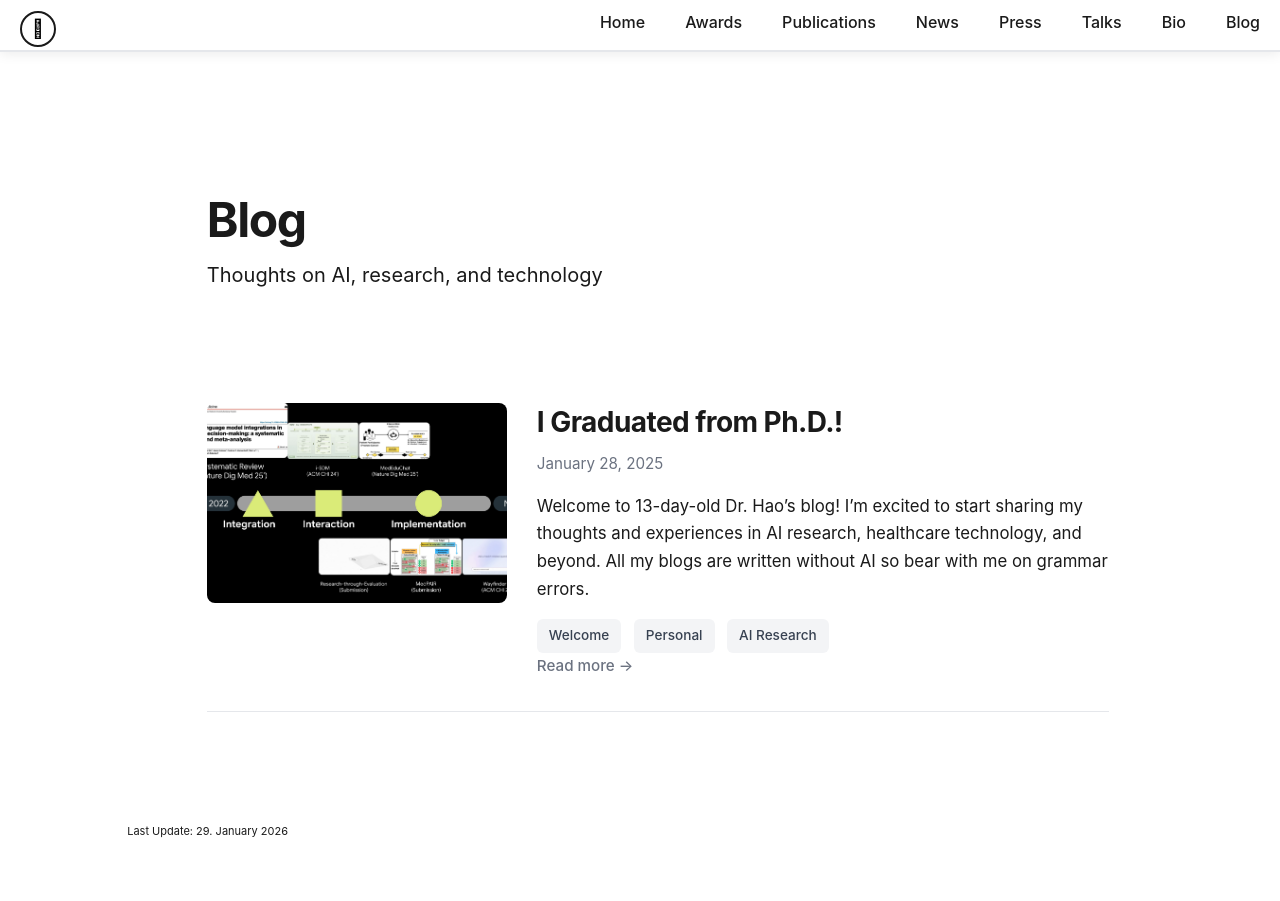
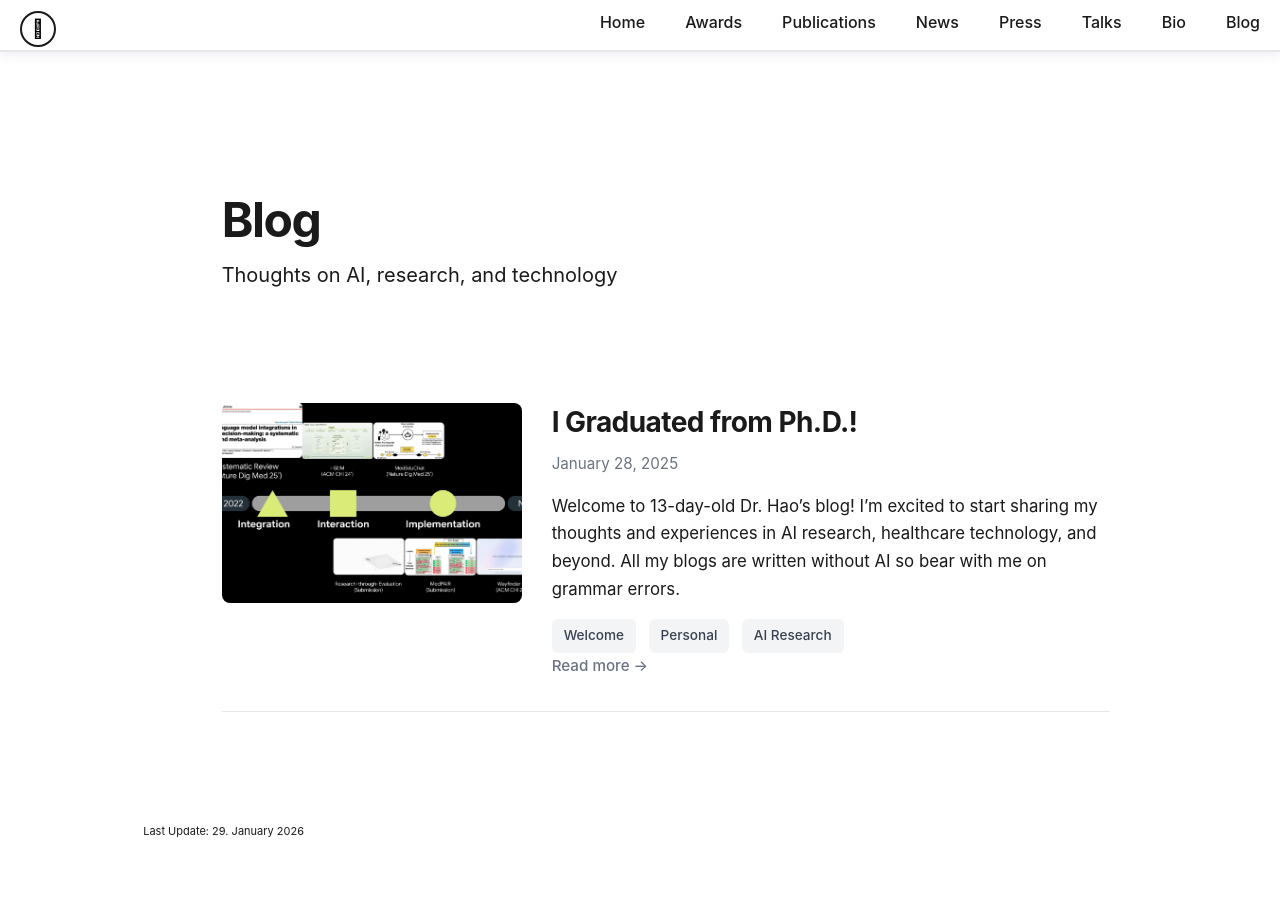
Before and after one commit to YuexingHao/Yuexing-Hao, a Jekyll site: the page built from blog.html, in a window 1280 px wide. Built offline with Jekyll 4.4.1, drawn with Linux system fonts in a browser that asks for light colours; nearby versions of some CDN libraries; library files that are not in the unit come from our copies; a style sheet for code colours, icons or effects is not loaded.

Commit message:
Describe your changes

```diff
--- a/_sass/minimal-light.scss
+++ b/_sass/minimal-light.scss
@@ -529,8 +529,8 @@
   }
 
   section {
-    width: 65%;
-    padding-left: 32px;
+    width: 64%;
+    padding-left: 48px;
   }
 }
 
@@ -624,20 +624,22 @@
   float:right;
   padding-top:4.0em;
   padding-bottom:50px;
-  padding-left: 56px;
+  padding-left: 72px;
   padding-right: 20px;
 }
 
-/* Responsive section */
+/* Responsive section - keep clear gap from left panel */
 @media screen and (max-width: 1200px) {
   section {
-    width: 72%;
+    width: 70%;
+    padding-left: 64px;
   }
 }
 
 @media screen and (max-width: 900px) {
   section {
-    width: 68%;
+    width: 64%;
+    padding-left: 48px;
   }
 }
 
```
